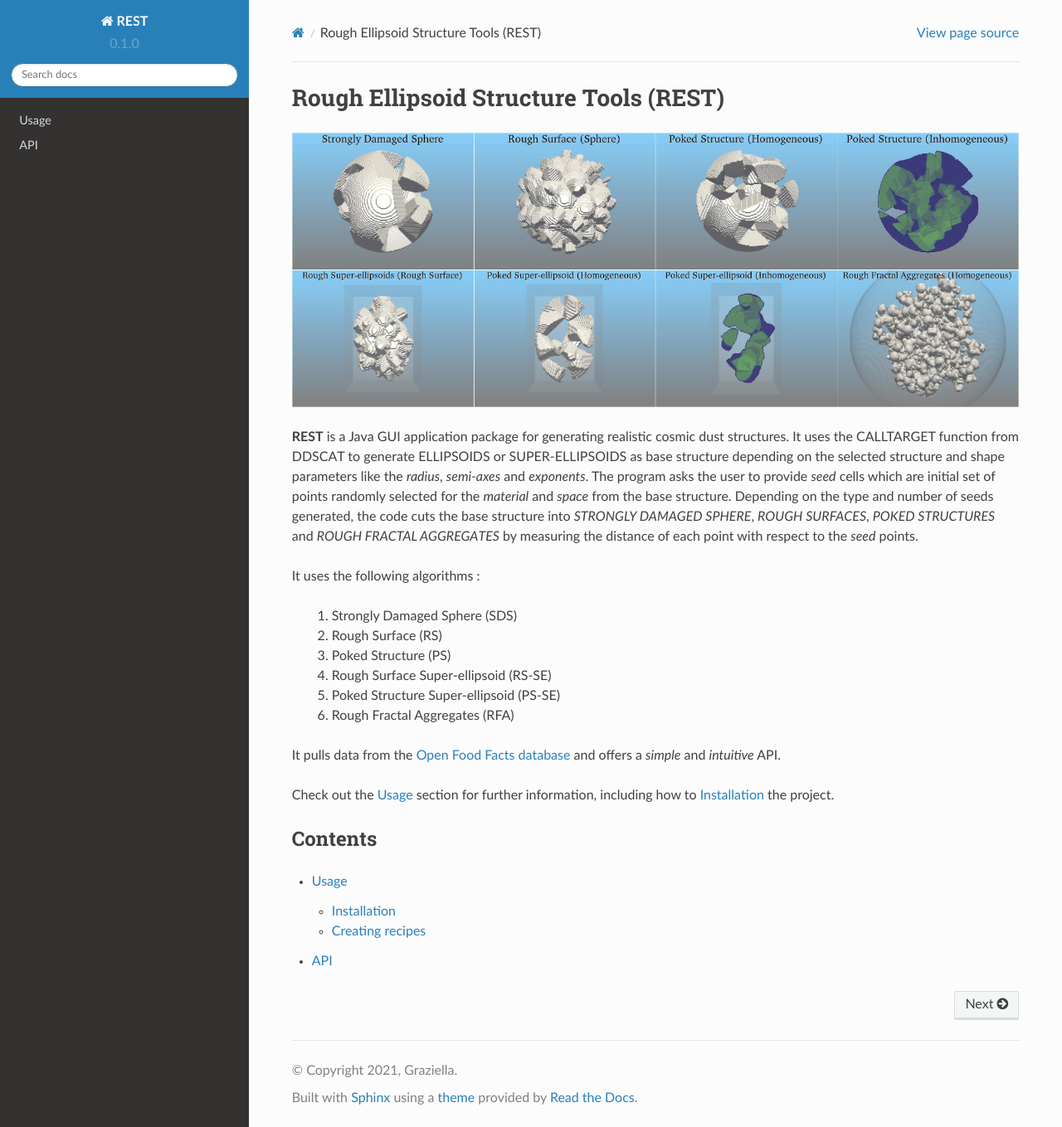
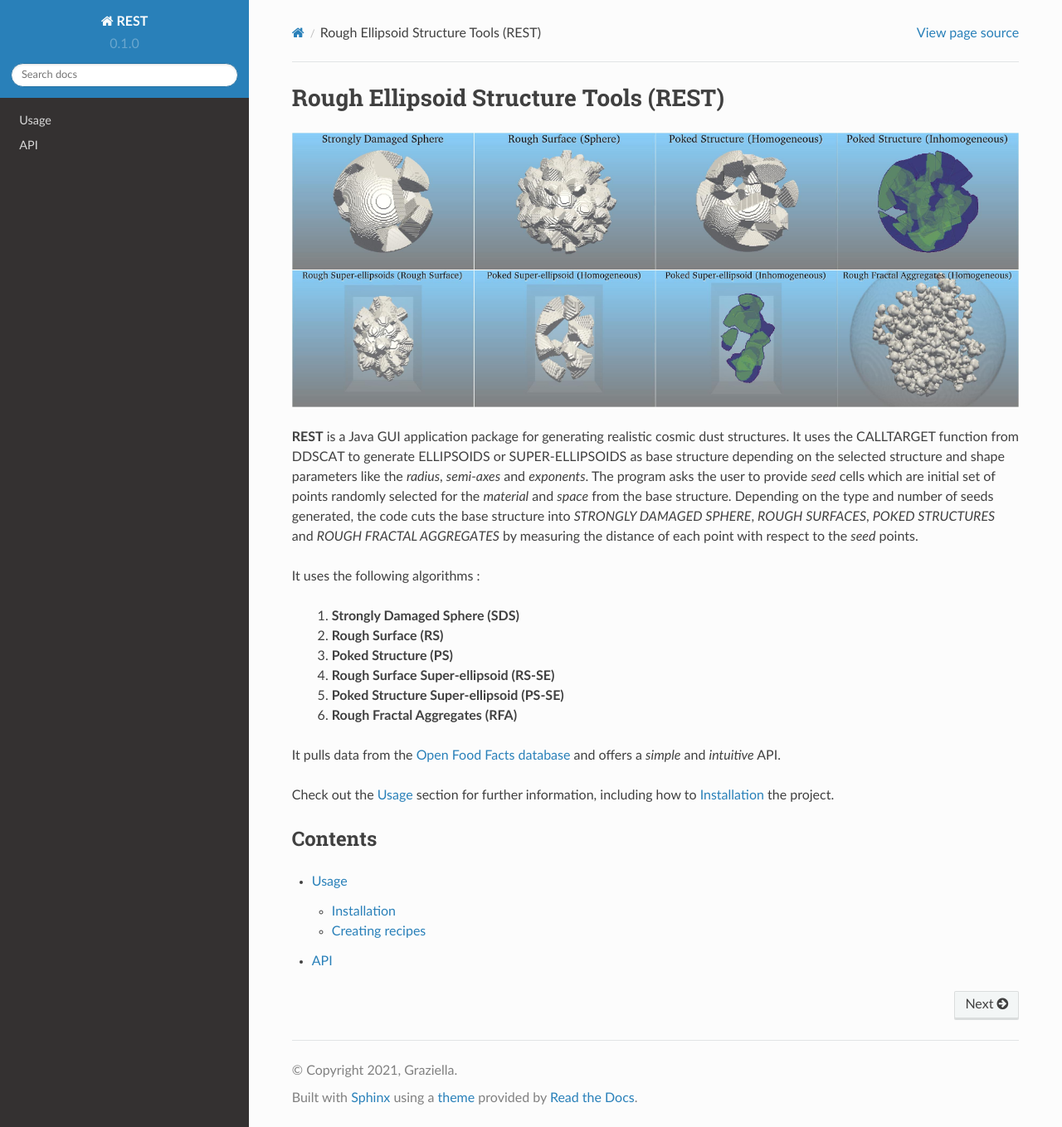
Before and after one commit to prithishh3/rtd-tutorial, a Sphinx documentation site: the page built from docs/source/index.rst, in a window 1280 px wide and 1359 px high. Shown: the whole window at 83% size. Built offline with Sphinx 7.4.7 and the Read the Docs theme 2.0.0, drawn with Linux system fonts in a browser that asks for light colours.

```diff
--- a/docs/source/index.rst
+++ b/docs/source/index.rst
@@ -7,12 +7,12 @@ It uses the CALLTARGET function from DDSCAT to generate ELLIPSOIDS or SUPER-ELLI
 
 It uses the following algorithms :
 
-        1. Strongly Damaged Sphere (SDS)
-        2. Rough Surface (RS)
-        3. Poked Structure (PS)
-        4. Rough Surface Super-ellipsoid (RS-SE)
-        5. Poked Structure Super-ellipsoid (PS-SE)
-        6. Rough Fractal Aggregates (RFA)
+        1. **Strongly Damaged Sphere (SDS)**
+        2. **Rough Surface (RS)**
+        3. **Poked Structure (PS)**
+        4. **Rough Surface Super-ellipsoid (RS-SE)**
+        5. **Poked Structure Super-ellipsoid (PS-SE)**
+        6. **Rough Fractal Aggregates (RFA)**
 
 It pulls data from the `Open Food Facts database <https://world.openfoodfacts.org/>`_
 and offers a *simple* and *intuitive* API.
```
